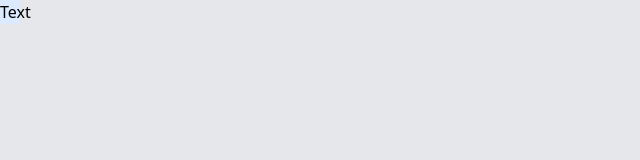
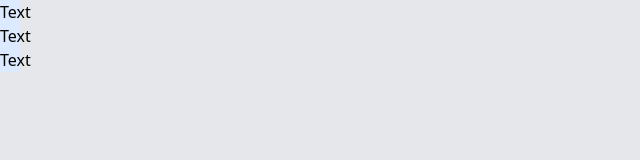
Before and after one commit to karlijones/Tailwind-Practice, a plain HTML site: page index.html in a window 1280 px wide. Shown: the whole page, without its empty margins (0-640 px from the left). Drawn offline with nearby package versions, Linux system fonts and the light colour scheme.

Commit message:
div copies

```diff
--- a/index.html
+++ b/index.html
@@ -11,6 +11,8 @@
     <div class="bg-gray-200">
 
         <div class="w-5 h-6 bg-blue-100">Text</div>
+        <div class="w-5 h-6 bg-blue-100">Text</div>
+        <div class="w-5 h-6 bg-blue-100">Text</div>
 
     </div>
 
```
